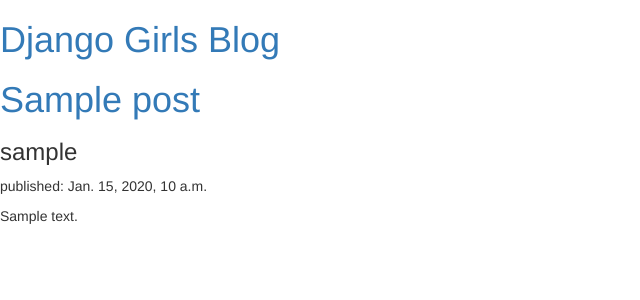
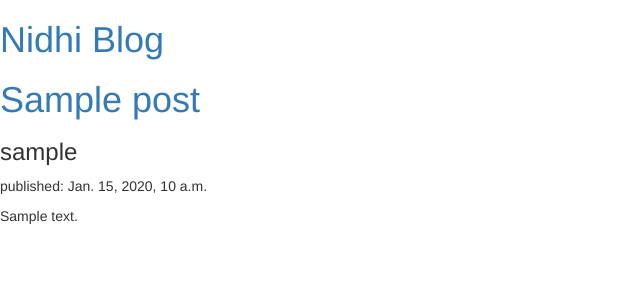
Before and after one commit to 0806nidhi/nidhiblog, a Django app: template blog/templates/blog/post_list.html in a window 1280 px wide. Shown: the top 300 px of the page, without its empty margins (0-640 px from the left). Run offline with Django 3.2, Linux system fonts and the light colour scheme; the template is opened without the code that fills it: values that come from a table or form of the project are taken from there, others are empty; tables that the repository leaves empty hold one stand-in row (values such as "Sample post"); some libraries are stand-ins or nearby versions.

Commit message:
Templates added

```diff
--- a/blog/templates/blog/post_list.html
+++ b/blog/templates/blog/post_list.html
@@ -2,14 +2,14 @@
 
 <html>
     <head>
-        <title>Django Girls blog</title>
+        <title>Nidhi blog</title>
         <link rel="stylesheet" href="//maxcdn.bootstrapcdn.com/bootstrap/3.2.0/css/bootstrap.min.css">
         <link rel="stylesheet" href="//maxcdn.bootstrapcdn.com/bootstrap/3.2.0/css/bootstrap-theme.min.css">
         <link rel="stylesheet" href="{% static 'css/custom.css' %}">
     </head>
     <body>
         <div>
-            <h1><a href="">Django Girls Blog</a></h1>
+            <h1><a href="">Nidhi Blog</a></h1>
         </div>
 
         {% for post in posts %}
```
